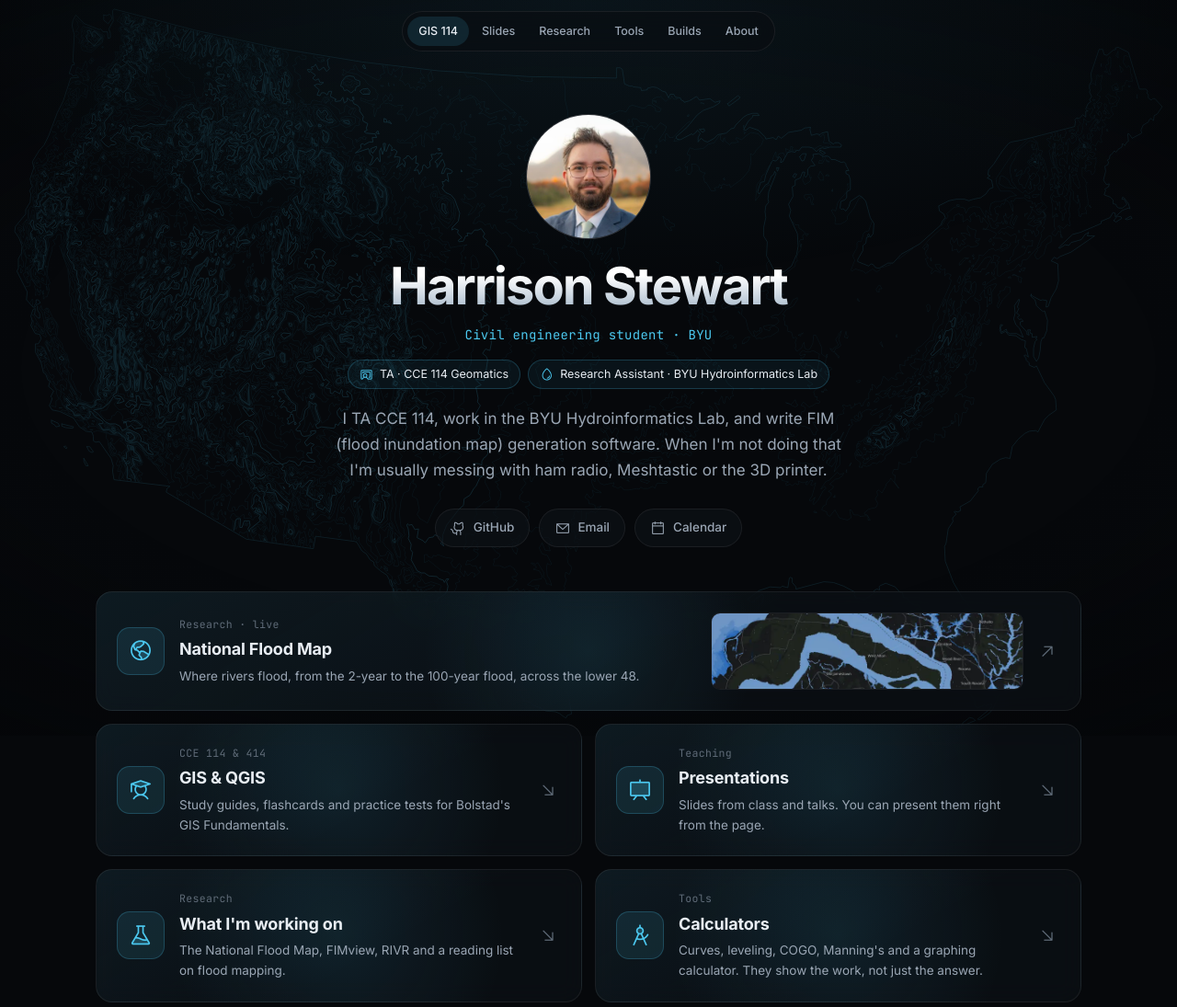
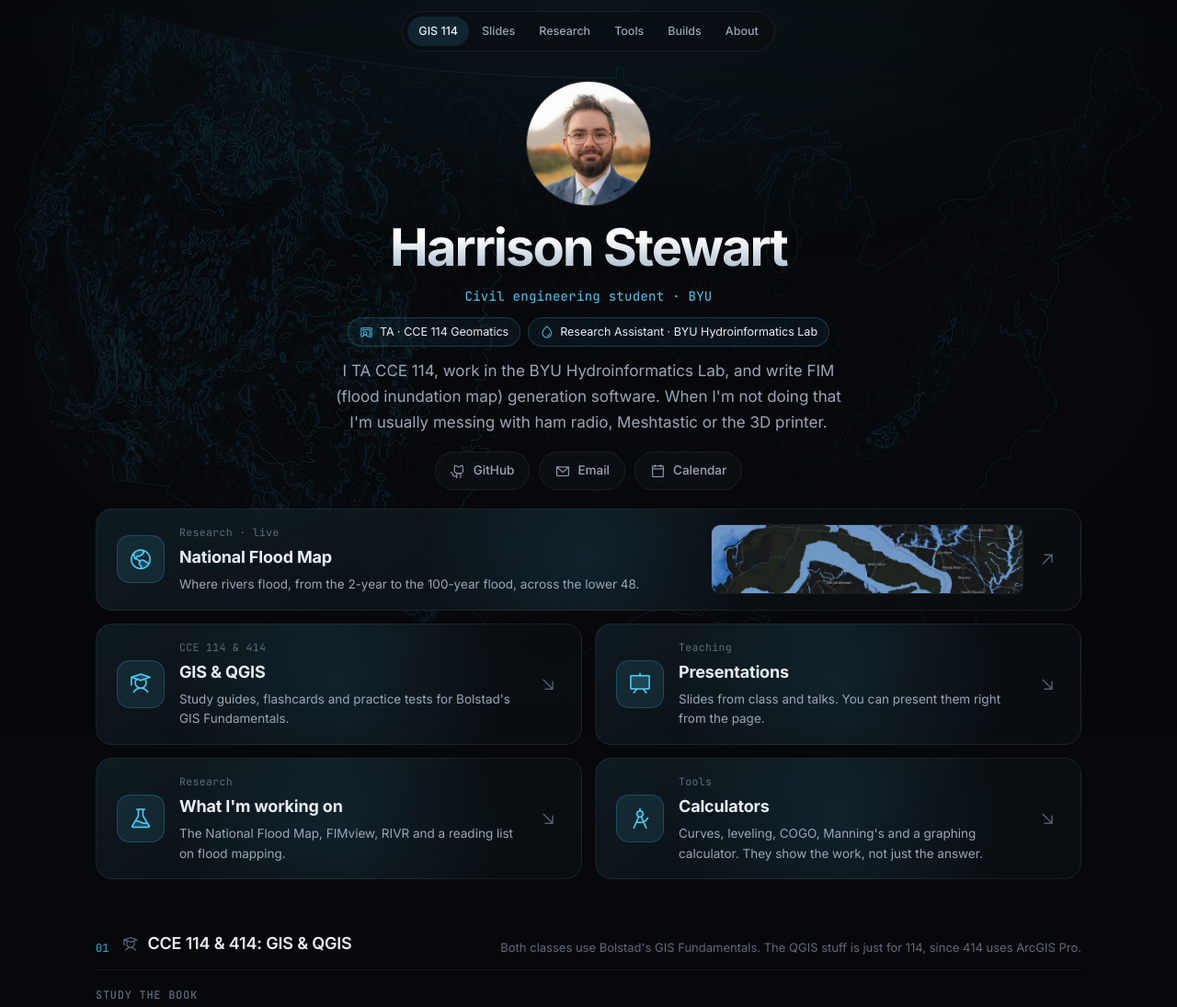
Before and after one commit to TheOnlyRealAgentP/My-Page, a plain HTML site: page index.html in a window 1280 px wide. Shown: the top 1095 px of the page at 92% size. Drawn offline with nearby package versions, Linux system fonts and the light colour scheme.

Commit message:
Wide screens: trim header and tile spacing so the top fits one screen
Same layout (flood map tile, then the 2x2 shortcuts). Only padding and
margins shrink on screens 1100px and wider; phones and tablets unchanged.

Co-Authored-By: Claude Opus 5.5 <noreply@anthropic.com>

```diff
--- a/css/style.css
+++ b/css/style.css
@@ -758,6 +758,18 @@ a.path[target="_blank"]:hover .path-arrow { transform: translate(2px, -2px); }
   .path.wide { grid-template-columns: 52px minmax(0, 1fr) minmax(0, 200px) 24px; }
 }
 
+/* wide screens: less empty space so the header and all the shortcut tiles fit on one screen */
+@media (min-width: 1100px) {
+  .hero { padding-top: 20px; padding-bottom: 20px; }
+  .avatar { margin-bottom: 16px; }
+  .roles { margin-top: 12px; }
+  .hero .bio { margin-top: 12px; }
+  .social { margin-top: 18px; }
+  .paths { margin-top: 0; }
+  .path { padding-top: 16px; padding-bottom: 16px; }
+  .path.wide .path-thumb { height: 76px; }
+}
+
 .group + .group { margin-top: 26px; }
 .group-title {
   margin: 0 0 12px;
```
